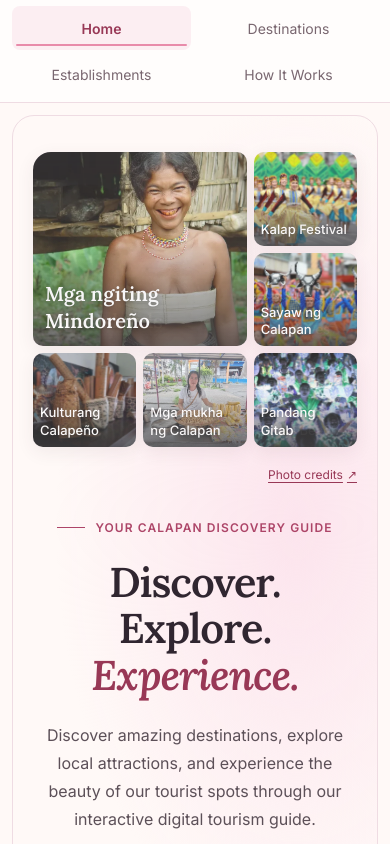
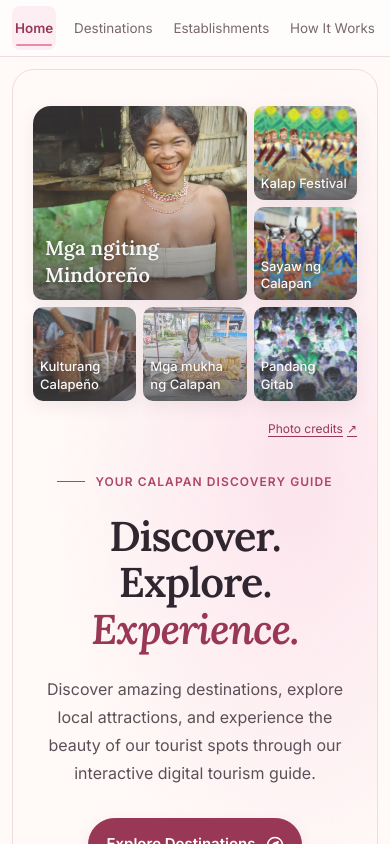
Before and after one commit to cedrickrojas/SULYAP-CALAPAN, a React (Vite) app: page / in a window 390 px wide. Shown: the top 844 px of the page. Built offline with nearby package versions, Linux system fonts and the light colour scheme.

Commit message:
Keep mobile navigation in one horizontal row

```diff
--- a/src/styles.css
+++ b/src/styles.css
@@ -643,14 +643,15 @@ p { line-height: 1.75; }
 .navbar .nav-links a { font-size: .9375rem; padding: 12px 10px; letter-spacing: 0; line-height: 1.5; }
 .establishment-filters button { font-size: .875rem; font-weight: 500; }
 @media (max-width: 720px) {
+  .navbar .nav-links { display: flex; flex-wrap: nowrap; justify-content: space-between; gap: 2px; }
+  .navbar .nav-links a { flex: 0 0 auto; font-size: clamp(.75rem, 3.45vw, .875rem); min-height: 44px; padding: 10px 3px; white-space: nowrap; letter-spacing: 0; }
   .establishment-filters { grid-template-columns: repeat(2, minmax(0, 1fr)); }
   .establishment-filters button { min-height: 72px; grid-template-rows: minmax(32px, auto) 24px; font-size: .8125rem; padding: 10px 6px; line-height: 1.5; }
   .establishment-filters button:first-child { font-size: .875rem; min-height: 48px; }
   .lightbox-caption { height: 4.8em; }
 }
 @media (max-width: 480px) {
-  .navbar .nav-links { display: grid; grid-template-columns: repeat(2, minmax(0, 1fr)); gap: 2px 8px; }
-  .navbar .nav-links a { font-size: .875rem; min-height: 44px; padding: 10px 6px; }
   .page-intro h1 { font-size: clamp(2rem, 9vw, 2.65rem); line-height: 1.2; }
 }
 @media (max-width: 380px) { .qr-dialog .qr-tools { flex-direction: column; } }
+@media (max-width: 360px) { .navbar .nav-links a { padding-inline: 1px; } }
```
Also changed, not shown: 1 other file (tests, documents, lock files or other folders).
